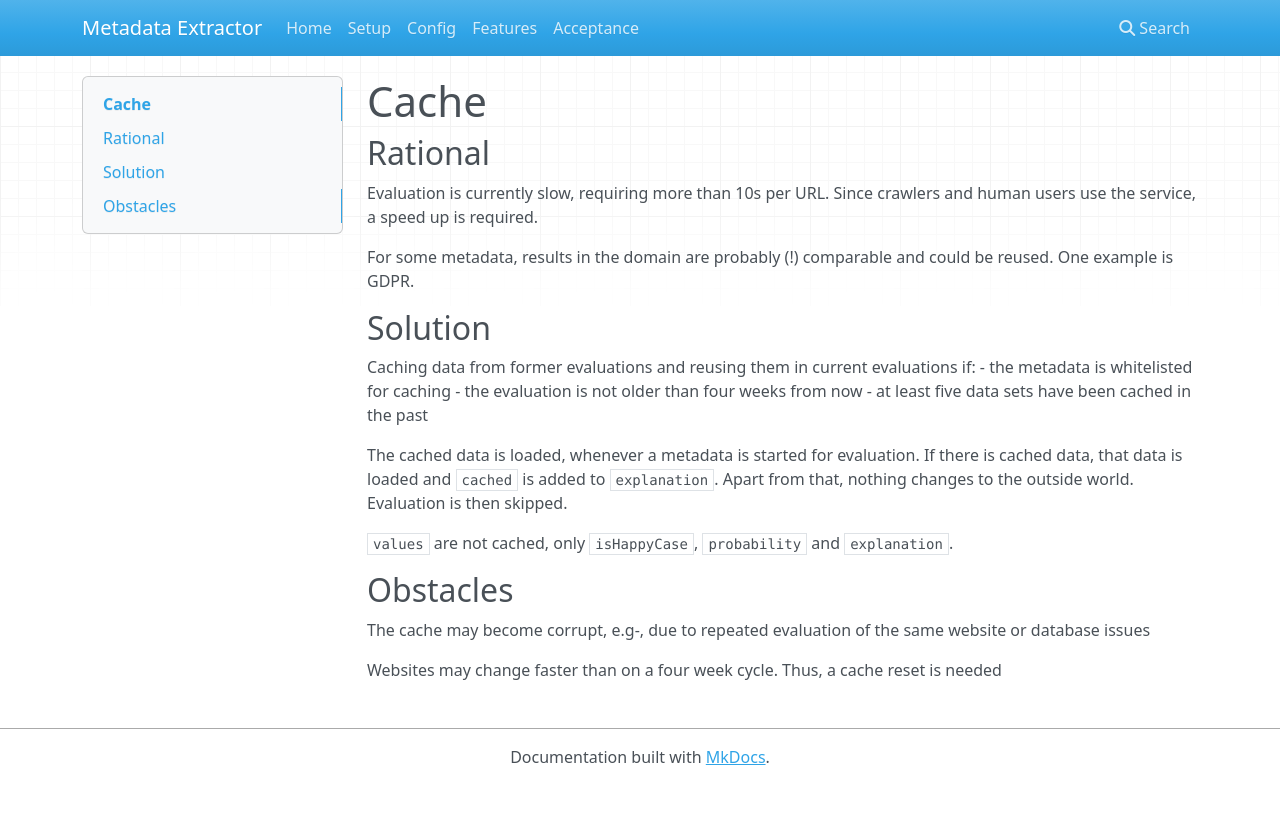
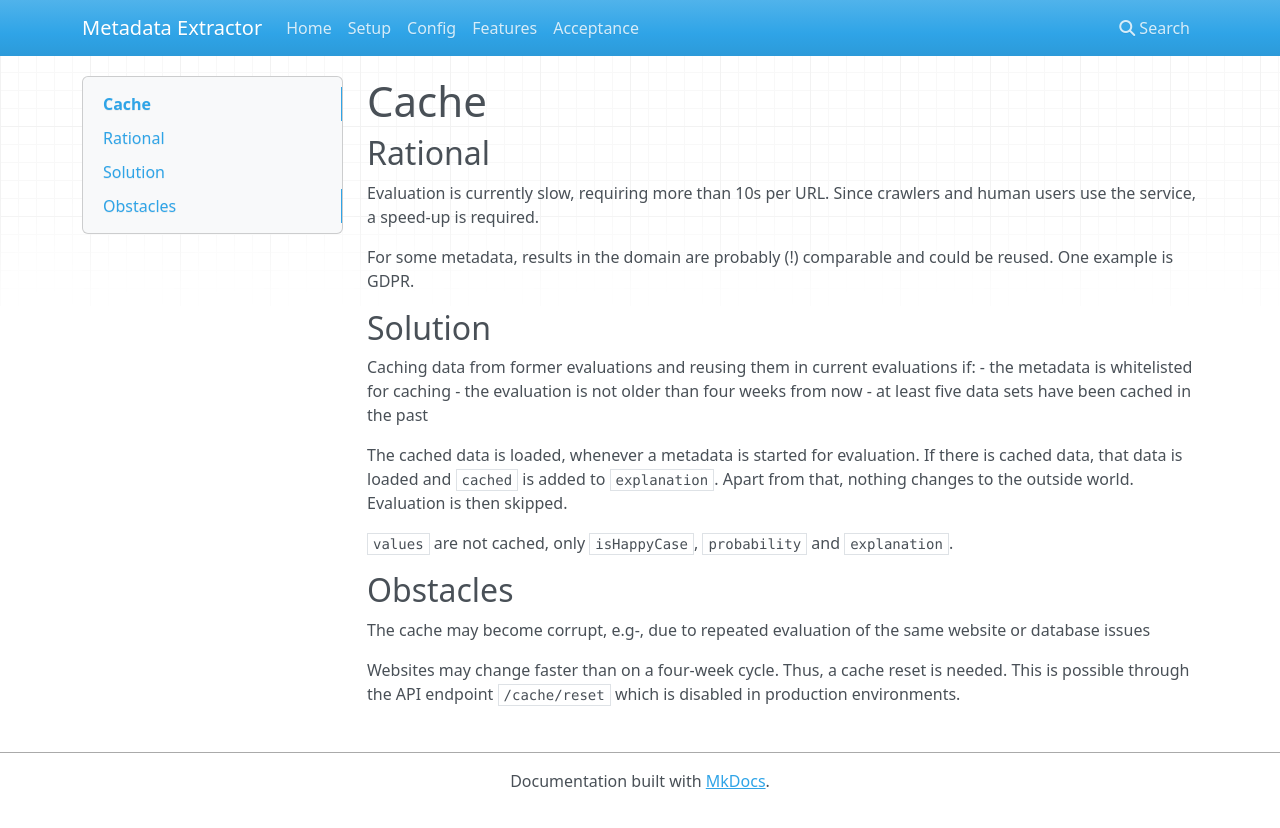
Before and after one commit to openeduhub/metalookup, an MkDocs documentation site: the page built from docs/cache.md, in a window 1280 px wide. Shown: the top 828 px of the page. Built offline with MkDocs 1.6.1, drawn with Linux system fonts in a browser that asks for light colours; nearby versions of some CDN libraries.

```diff
--- a/docs/cache.md
+++ b/docs/cache.md
@@ -3,7 +3,7 @@
 ## Rational
 
 Evaluation is currently slow, requiring more than 10s per URL.
-Since crawlers and human users use the service, a speed up is required.
+Since crawlers and human users use the service, a speed-up is required.
 
 For some metadata, results in the domain are probably (!) comparable and could be reused. One example is GDPR.
 
@@ -24,4 +24,5 @@
 
 The cache may become corrupt, e.g-, due to repeated evaluation of the same website or database issues
 
-Websites may change faster than on a four week cycle. Thus, a cache reset is needed
+Websites may change faster than on a four-week cycle. Thus, a cache reset is needed. This is possible through the
+API endpoint `/cache/reset` which is disabled in production environments.
```
Also changed, not shown: docs/config.md (+3 -0 lines), docs/profiler.md (added, +16 -0 lines), 1 other file.
